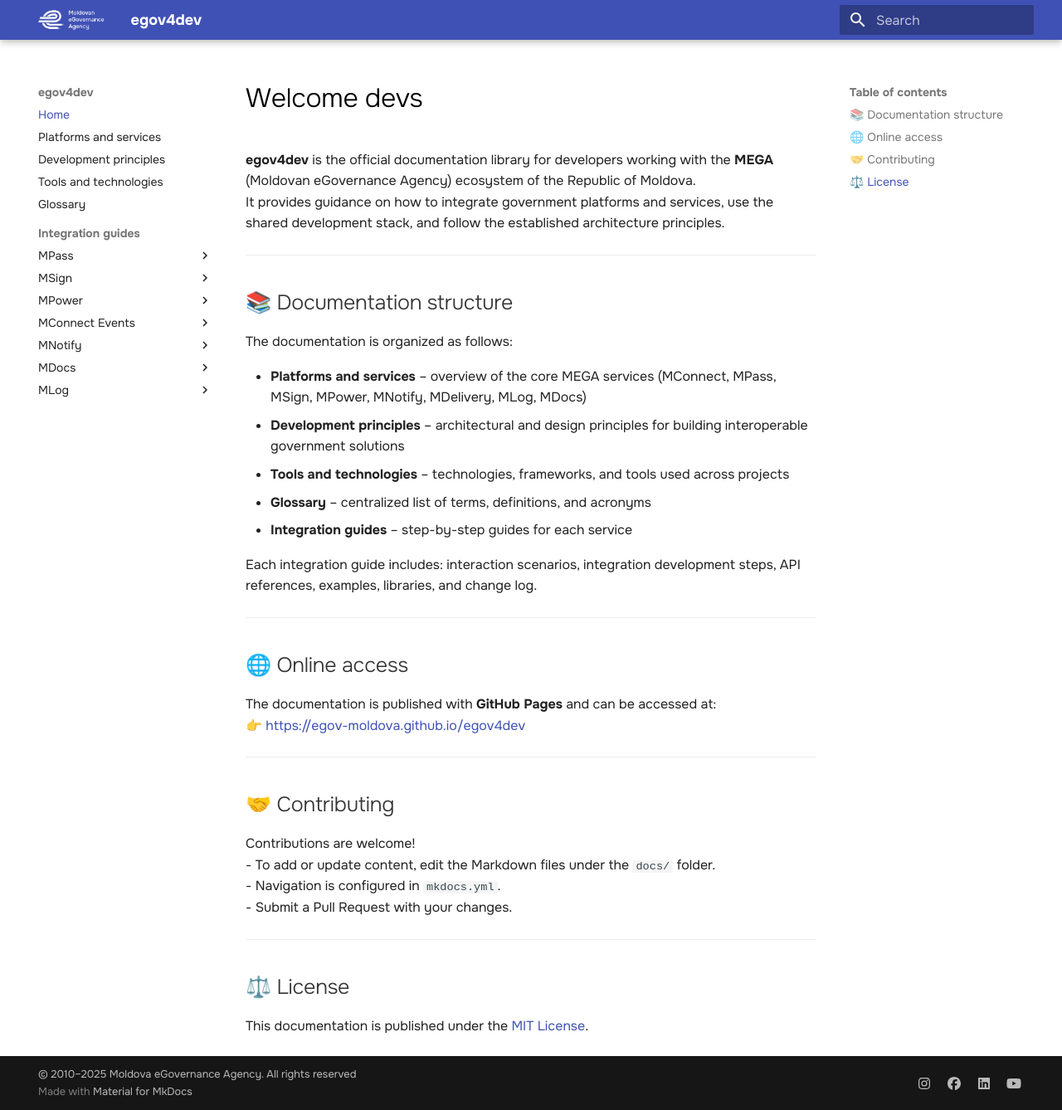
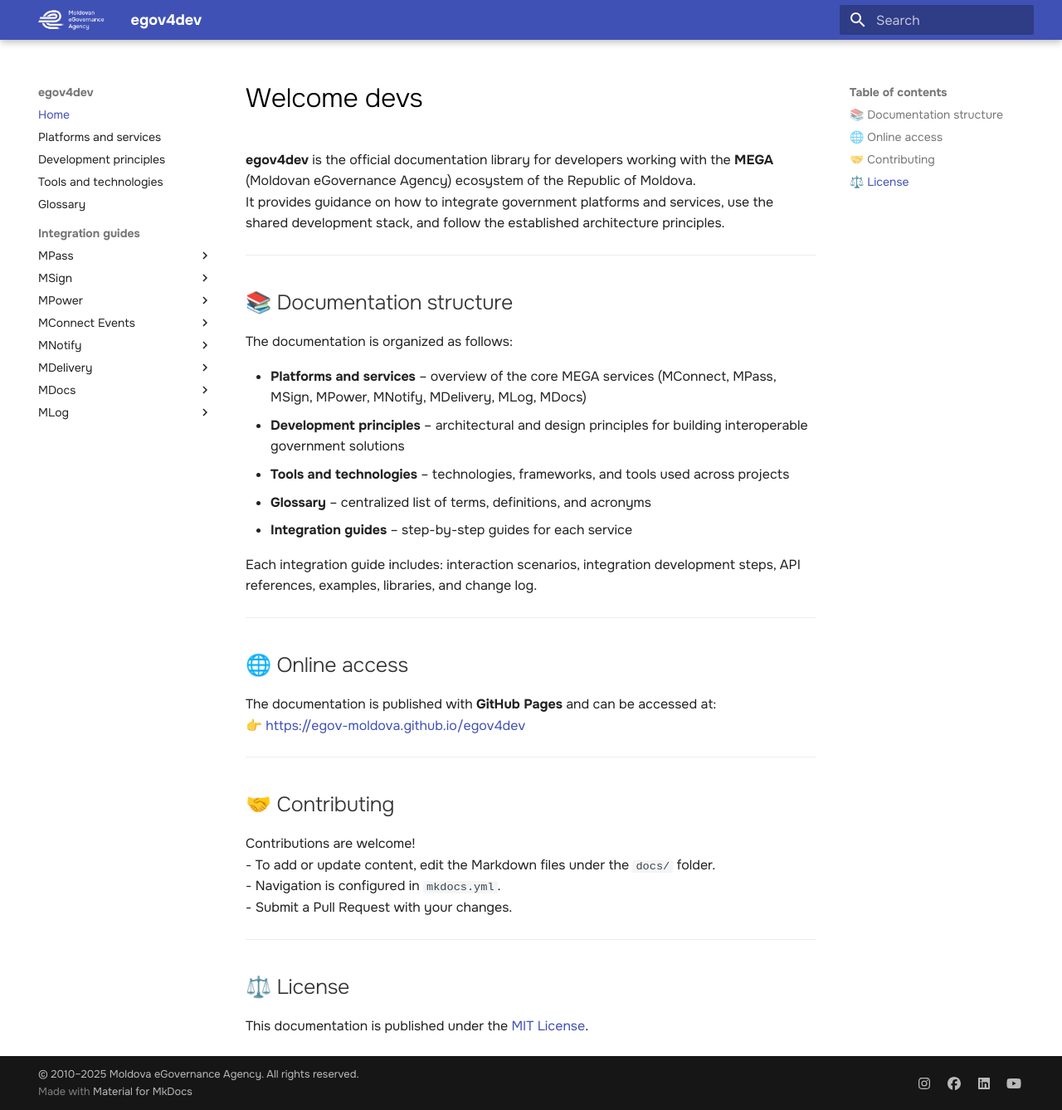
Before and after one commit to egov-moldova/egov4dev, an MkDocs documentation site: the page built from docs/index.md, in a window 1280 px wide and 1338 px high. Shown: the whole window at 83% size. Built offline with MkDocs 1.6.1 and Material for MkDocs 9.7.7, drawn with Linux system fonts in a browser that asks for light colours.

Commit message:
Update mkdocs.yml

```diff
--- a/mkdocs.yml
+++ b/mkdocs.yml
@@ -46,6 +46,8 @@
           - Overview: guides/mnotify/index.md
           - Integration development: guides/mnotify/integration-development.md
           - Change log: guides/mnotify/change-log.md
+      - MDelivery:
+          - Steps to connect: guides/mdelivery/process.md
       - MDocs:
           - Overview: guides/mdocs/index.md
           - Interaction scenarios: guides/mdocs/interaction-scenarios.md
@@ -102,4 +104,4 @@
   - pymdownx.tabbed:
       alternate_style: true
 
-copyright: © 2010–2025 Moldova eGovernance Agency. All rights reserved
+copyright: © 2010–2025 Moldova eGovernance Agency. All rights reserved.
```
